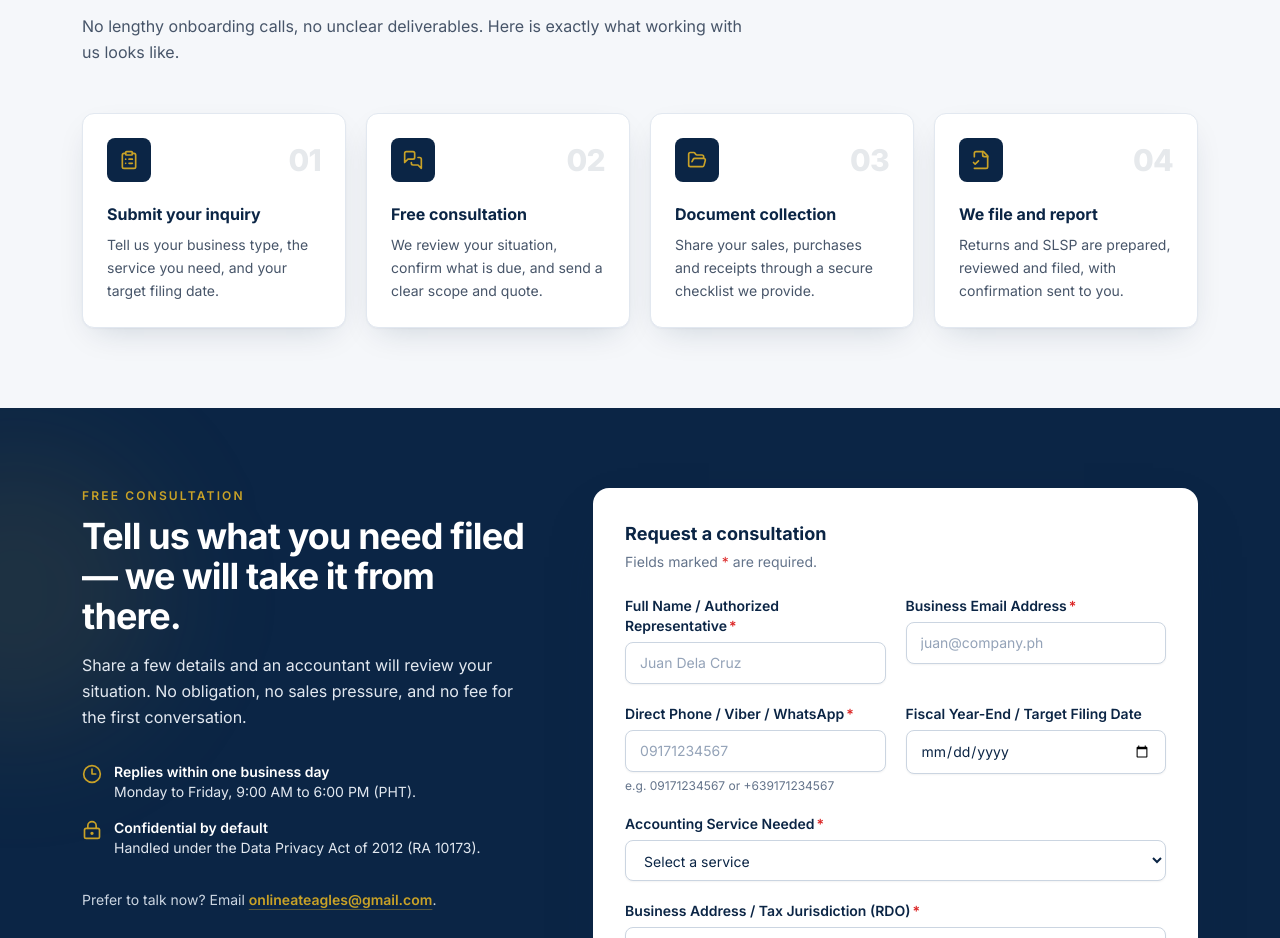
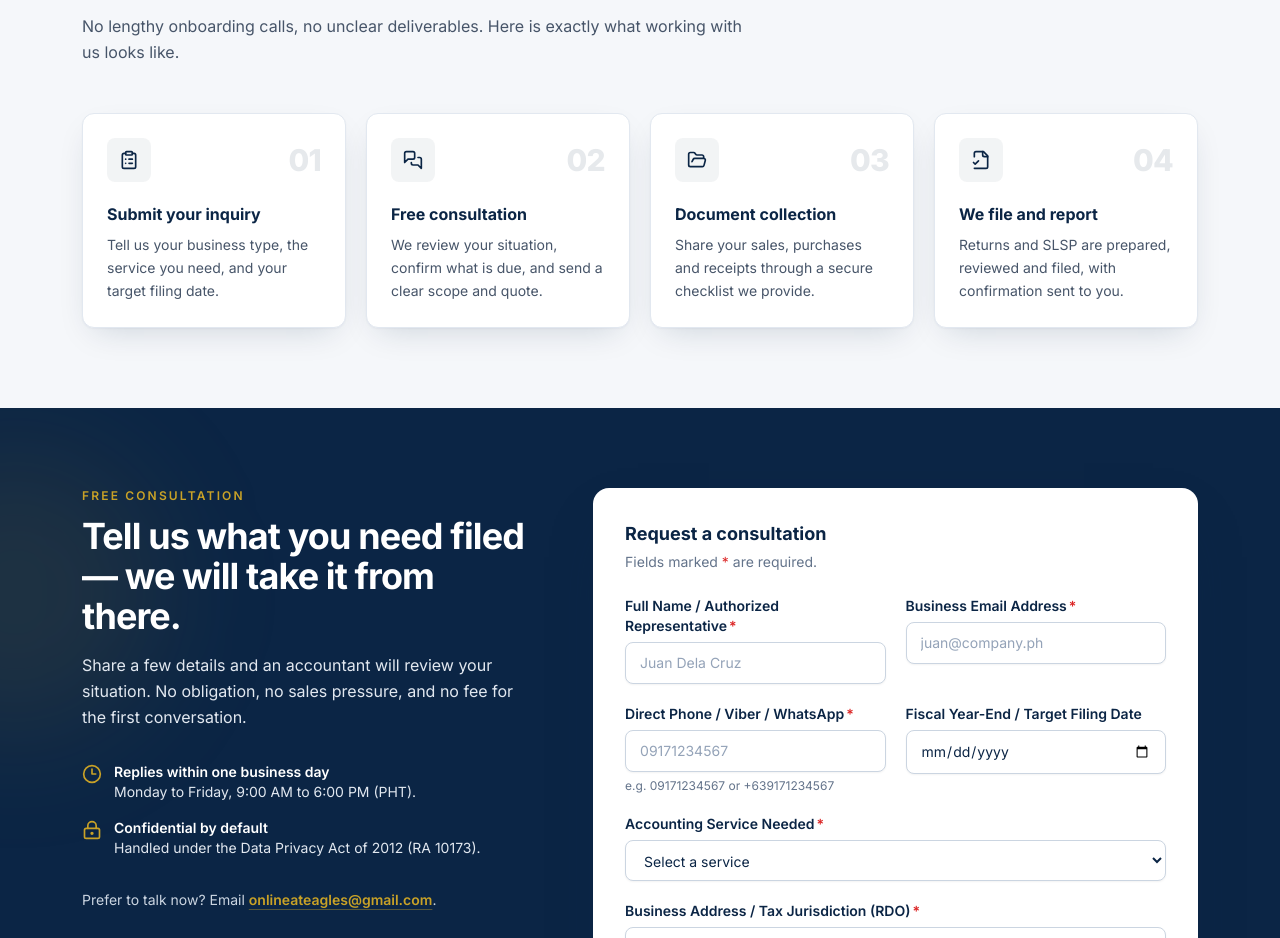
Before and after one commit to vrsnhtm/A-T-EAGLES, a React (Vite) app: page / in a window 1280 px wide. Shown: the part 5741-6679 px from the top of the page. Built offline with nearby package versions, Linux system fonts and the light colour scheme.

Commit message:
Match the Process step icons to the blue hover tiles
The four step cards now use the same pale-to-blue icon fill as the service,
about and why-us cards.

```diff
--- a/src/components/Process.tsx
+++ b/src/components/Process.tsx
@@ -58,10 +58,10 @@ export default function Process() {
           {STEPS.map(({ icon: Icon, title, description }, index) => (
             <li
               key={title}
-              className="relative flex flex-col rounded-xl border border-slate-200 bg-white p-6 shadow-card"
+              className="group relative flex flex-col rounded-xl border border-slate-200 bg-white p-6 shadow-card transition duration-200 hover:border-gold/50 hover:shadow-card-hover"
             >
               <div className="flex items-center justify-between">
-                <span className="flex h-11 w-11 items-center justify-center rounded-lg bg-navy text-gold">
+                <span className="flex h-11 w-11 items-center justify-center rounded-lg bg-navy/5 text-navy transition-colors group-hover:bg-navy-soft group-hover:text-white">
                   <Icon className="h-5 w-5" aria-hidden="true" />
                 </span>
                 <span className="text-3xl font-extrabold tracking-tight text-navy/10">
```
